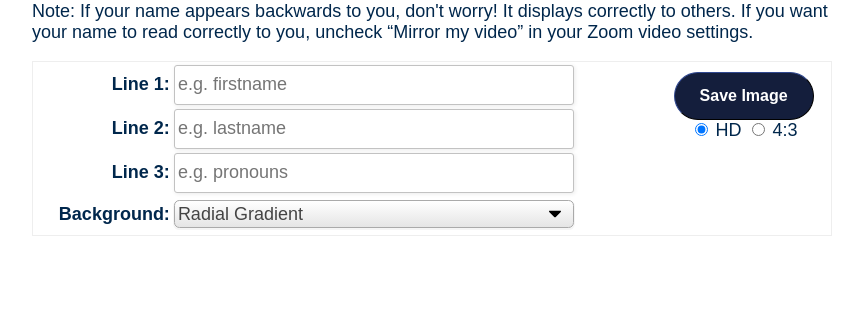
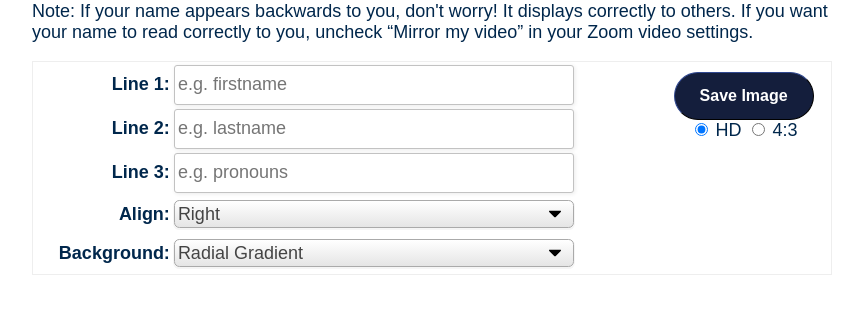
Before and after one commit to bramhe/background-generator, a PHP site: page / in a window 1280 px wide. Shown: the part 140-454 px from the top of the page, without its empty margins (208-1071 px from the left). Run offline with PHP 8.4, Linux system fonts and the light colour scheme; some libraries are stand-ins or nearby versions.

Commit message:
added text align dropdown (left/center/right); removed unused variables

```diff
--- a/index.php
+++ b/index.php
@@ -102,10 +102,22 @@
 				</tr>
 				<tr>
 					<th class="label">
+						<label for="align">Align:</label>
+					</th>
+					<td>
+						<select id="align" class="select-css" tabindex="4">
+							<option selected="selected" value="right">Right</option>
+							<option value="center">Center</option>
+							<option value="left">Left</option>
+						</select>
+					</td>
+				</tr>
+				<tr>
+					<th class="label">
 						<label for="fill">Background:</label>
 					</th>
 					<td>
-						<select id="fill" class="select-css" tabindex="4">
+						<select id="fill" class="select-css" tabindex="5">
 							<option selected="selected" value="radial">Radial Gradient</option>
 							<option value="vertical1">Vertical Gradient Light</option>
 							<option value="vertical2">Vertical Gradient Dark</option>
@@ -136,10 +148,8 @@
 	var canvas, canvashd, ctxorig, ctxhd,
 		$createhd, $createorig, $createimage, $optionHD, $option43,
 		$imgs,
-
-		$nameTxt, $line1, $line2, $line3,
-		$radialParm,
-		$fill;
+		$line1, $line2, $line3,
+		$fill, $align;
 
 
 
@@ -154,6 +164,7 @@
 		$createimage = document.getElementById('createimage');
 		$optionHD = document.getElementById('optionHD');
 		$option43 = document.getElementById('option43');
+		$align = document.getElementById('align');
 		$fill = document.getElementById('fill');
 
 		$imgs = document.getElementById('imgs');
@@ -166,7 +177,6 @@
 		var urlParams = new URLSearchParams(queryString);
 		var firstVal = urlParams.get('first');
 		var lastVal = urlParams.get('last');
-		$radialParm = urlParams.get('r');
 
 		if (firstVal) {
 			$line1.value = firstVal;
@@ -256,6 +266,9 @@
 		$fill.oninput = function(e) {
 			updateImage();
 		}
+		$align.oninput = function(e) {
+			updateImage();
+		}
 
 	}
 
@@ -329,6 +342,8 @@
 		var maxWidth = Math.max(line1Measurement, line2Measurement, line3Measurement);
 		maxWidth = Math.min(maxWidth, w * 0.85);
 
+		if ($align.value == 'right') {
+
 			ctx.textAlign = "start";
 
 			ctx.fillStyle = default_font_color_line1;
@@ -350,6 +365,51 @@
 			if ($line3.value) {
 				ctx.fillRect(w - maxWidth - vertical_line_margin, top_margin, vertical_line_width, base_line3 + vertical_line_extra_height);
 			}
+
+		}
+		else if ($align.value == 'center') {
+
+			ctx.textAlign = "center";
+
+			ctx.fillStyle = default_font_color_line1;
+			ctx.font = default_font_line1;
+			ctx.fillText($line1.value, w / 2, base_line1);
+
+			ctx.fillStyle = default_font_color_line2;
+			ctx.font = default_font_line2;
+			ctx.fillText($line2.value, w / 2, base_line2);
+
+			ctx.fillStyle = default_font_color_line3;
+			ctx.font = default_font_line3;
+			ctx.fillText($line3.value, w / 2, base_line3);
+
+			// no vertical line with centered text
+
+		}
+		else if ($align.value == 'left') {
+
+			ctx.textAlign = "start";
+
+			ctx.fillStyle = default_font_color_line1;
+			ctx.font = default_font_line1;
+			ctx.fillText($line1.value, side_margin, base_line1, maxWidth);
+
+			ctx.fillStyle = default_font_color_line2;
+			ctx.font = default_font_line2;
+			ctx.fillText($line2.value, side_margin, base_line2, maxWidth);
+
+			ctx.fillStyle = default_font_color_line3;
+			ctx.font = default_font_line3;
+			ctx.fillText($line3.value, side_margin, base_line3, maxWidth);
+
+			// vertical line next to text
+			ctx.fillStyle = vertical_line_color;
+			ctx.fillRect(maxWidth + vertical_line_margin, top_margin, vertical_line_width, base_line2 + vertical_line_extra_height);
+
+			if ($line3.value) {
+				ctx.fillRect(maxWidth + vertical_line_margin, top_margin, vertical_line_width, base_line3 + vertical_line_extra_height);
+			}
+		}
 	}
 
 	onload = init;
```
Lines whose indentation alone changed are shown as unchanged.
